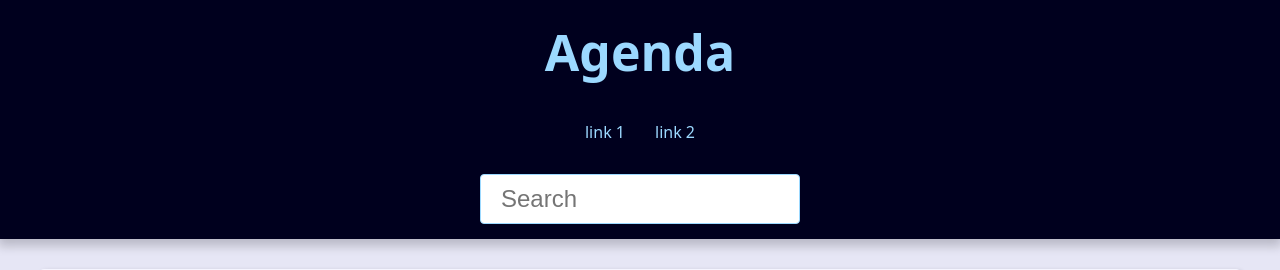
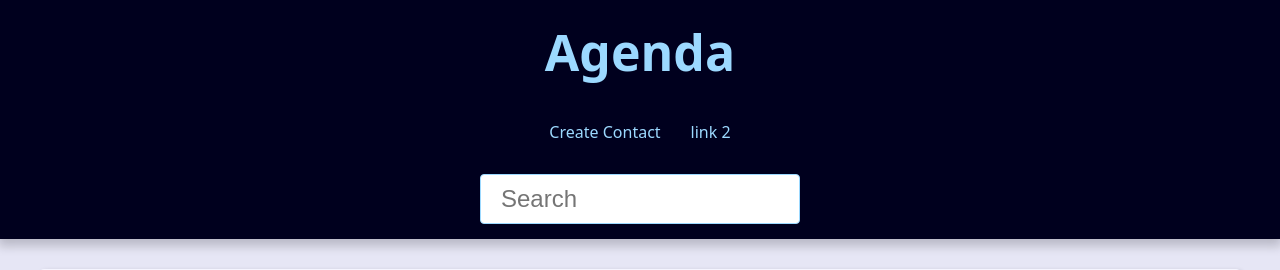
Before and after one commit to LevideAlmeida/Projeto-agenda, a Django app: page /contact/create/ in a window 1280 px wide. Shown: the top 270 px of the page. Run offline with Django 4.2, Linux system fonts and the light colour scheme; data that the repository does not hold is empty.

Commit message:
created contact update view

```diff
--- a/base_templates/global/partial/_header.html
+++ b/base_templates/global/partial/_header.html
@@ -8,7 +8,7 @@
     <nav class="menu">
         <ul class="menu-list">
             <li class="menu-item">
-                <a href="" class="menu-link">link 1</a>
+                <a href="{% url "contact:create" %}" class="menu-link">Create Contact</a>
             </li>
             <li class="menu-item">
                 <a href="" class="menu-link">link 2</a>
--- a/contact/templates/contact/create.html
+++ b/contact/templates/contact/create.html
@@ -5,7 +5,7 @@
 
         <h2>Contact</h2>
 
-        <form action="{% url "contact:create" %}" method="POST" enctype="multipart/form-data">
+        <form action="{{ form_action }}" method="POST" enctype="multipart/form-data">
 
             {% csrf_token %}
 
--- a/contact/urls.py
+++ b/contact/urls.py
@@ -10,5 +10,6 @@ urlpatterns = [
     # Contact (CRUD)
     path('contact/<int:contact_id>/detail/', views.contact, name="contact"),
     path('contact/create/', views.create, name="create"),
+    path('contact/<int:contact_id>/update/', views.update, name="update"),
 
 ]
--- a/contact/views/contact_forms.py
+++ b/contact/views/contact_forms.py
@@ -1,19 +1,22 @@
-from django.shortcuts import render, redirect
+from django.shortcuts import render, redirect, get_object_or_404
+from django.urls import reverse
+from contact.models import Contact
 from contact.forms import ContactForm
 
 
 def create(request):
+    form_action = reverse("contact:create")
     if request.method == "POST":
         form = ContactForm(data=request.POST)
         context = {
             'site_title': 'Contact - Create',
             'form': form,
+            'form_action': form_action,
         }
 
         if form.is_valid():
-            contact = form.save(commit=False)
-            contact.save()
-            return redirect("contact:create")
+            contact = form.save()
+            return redirect("contact:update", contact_id=contact.pk)
 
         return render(
             request,
@@ -24,6 +27,8 @@ def create(request):
     context = {
         'site_title': 'Contact - Create',
         'form': ContactForm(),
+        'form_action': form_action,
+
     }
 
     return render(
@@ -31,3 +36,39 @@ def create(request):
         "contact/create.html",
         context,
     )
+
+
+def update(request, contact_id):
+    contact = get_object_or_404(Contact, pk=contact_id, show=True)
+    form_action = reverse("contact:update", args=(contact_id,))
+
+    if request.method == "POST":
+        form = ContactForm(data=request.POST, instance=contact)
+        context = {
+            'site_title': 'Contact - Update',
+            'form': form,
+            'form_action': form_action,
+        }
+
+        if form.is_valid():
+            contact = form.save()
+            return redirect("contact:update", contact_id=contact.pk)
+
+        return render(
+            request,
+            "contact/create.html",
+            context,
+        )
+
+    context = {
+        'site_title': 'Contact - Update',
+        'form': ContactForm(instance=contact),
+        'form_action': form_action,
+
+    }
+
+    return render(
+        request,
+        "contact/create.html",
+        context,
+    )
```
